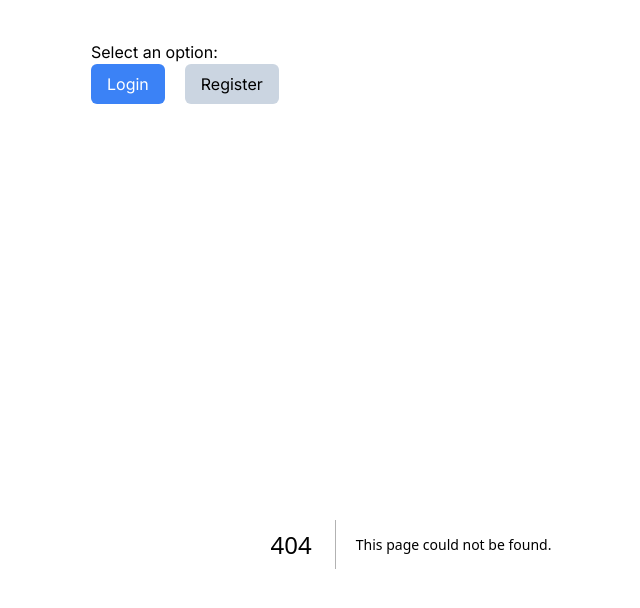
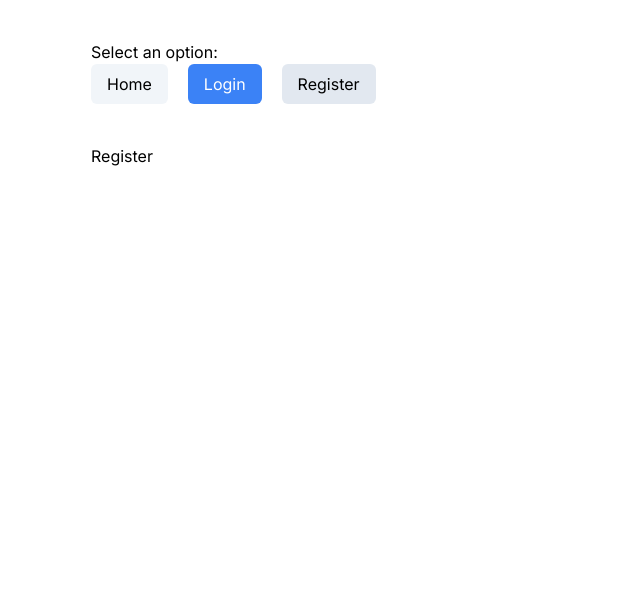
Before and after one commit to forjoa/login-register, a Next.js app: page /register in a window 1280 px wide. Before the commit this address had no page. Shown: the top 608 px of the page, without its empty margins (229-869 px from the left). Built offline with nearby package versions, Linux system fonts and the light colour scheme.

Commit message:
add link to home and framer motion

```diff
--- a/package.json
+++ b/package.json
@@ -9,6 +9,7 @@
     "lint": "next lint"
   },
   "dependencies": {
+    "framer-motion": "^11.0.5",
     "jose": "^5.2.2",
     "next": "14.1.0",
     "react": "^18",
--- a/src/app/layout.tsx
+++ b/src/app/layout.tsx
@@ -23,6 +23,12 @@ export default function RootLayout({
           <h1>Select an option:</h1>
           <div className='options-container flex gap-5'>
             <Link
+              href='/'
+              className='bg-slate-100 text-black py-2 px-4 rounded-md'
+            >
+              Home
+            </Link>
+            <Link
               href='/login'
               className='bg-blue-500 text-white py-2 px-4 rounded-md'
             >
@@ -30,7 +36,7 @@ export default function RootLayout({
             </Link>
             <Link
               href='/register'
-              className='bg-slate-300 text-black py-2 px-4 rounded-md'
+              className='bg-slate-200 text-black py-2 px-4 rounded-md'
             >
               Register
             </Link>
--- /dev/null
+++ b/src/app/login/page.tsx
@@ -0,0 +1,9 @@
+const Login = () => {
+  return (
+    <main className='mx-auto w-1/2'>
+      <h1>Login</h1>
+    </main>
+  )
+}
+
+export default Login
--- /dev/null
+++ b/src/app/register/page.tsx
@@ -0,0 +1,9 @@
+const Register = () => {
+  return (
+    <main className='mx-auto w-1/2'>
+      <h1>Register</h1>
+    </main>
+  )
+}
+
+export default Register
--- /dev/null
+++ b/src/app/template.tsx
@@ -0,0 +1,10 @@
+import { MotionDiv } from '@/lib/framer'
+import { ReactNode } from 'react'
+
+export default function Template({ children }: { children: ReactNode }) {
+  return (
+    <MotionDiv initial={{ opacity: 0, y: 40 }} animate={{ opacity: 1, y: 0 }}>
+      {children}
+    </MotionDiv>
+  )
+}
--- /dev/null
+++ b/src/lib/framer.ts
@@ -0,0 +1,5 @@
+'use client'
+
+import { motion } from 'framer-motion'
+
+export const MotionDiv = motion.div
```
Also changed, not shown: src/lib.ts (deleted), 1 other file (tests, documents, lock files or other folders).
